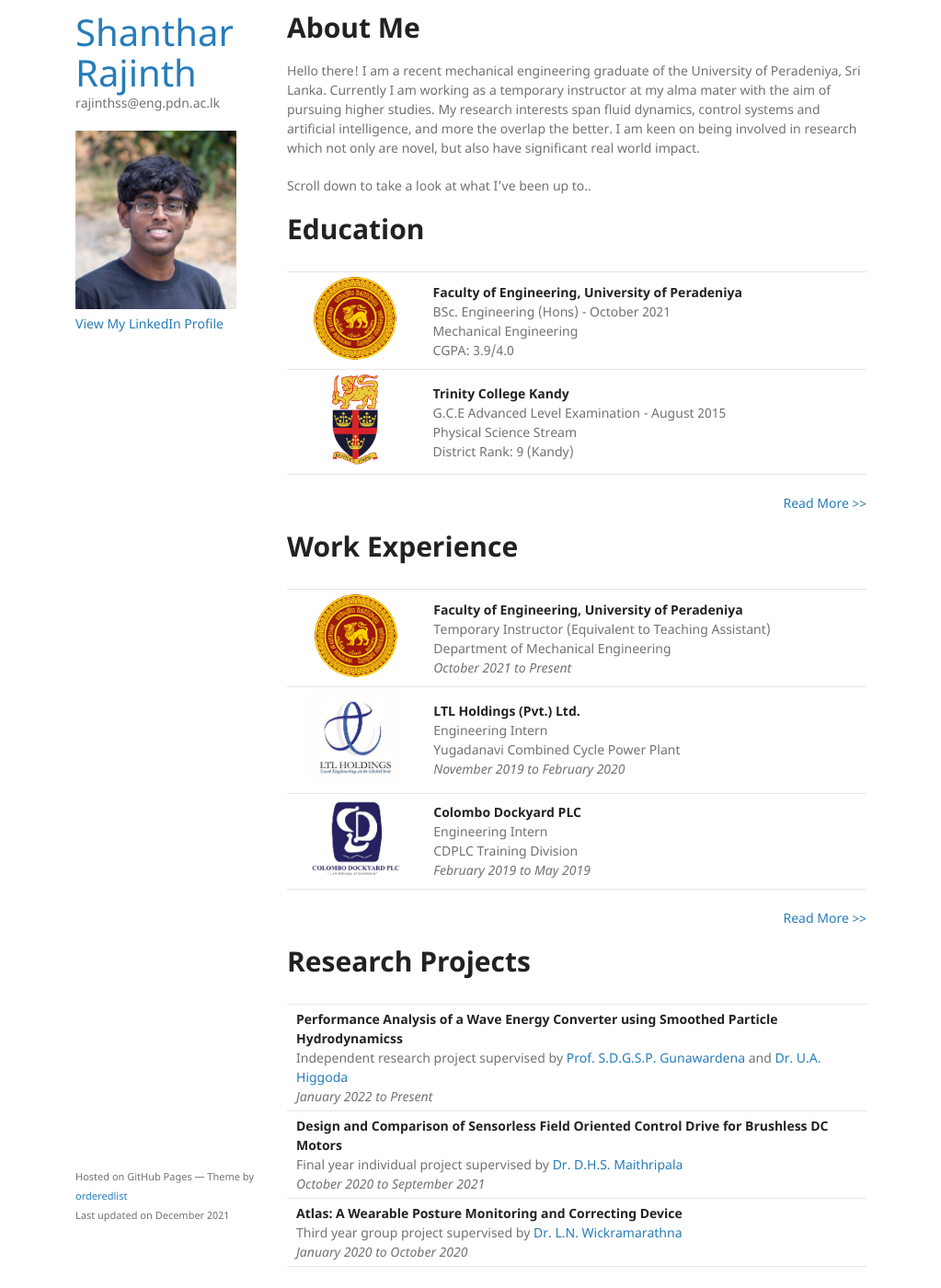
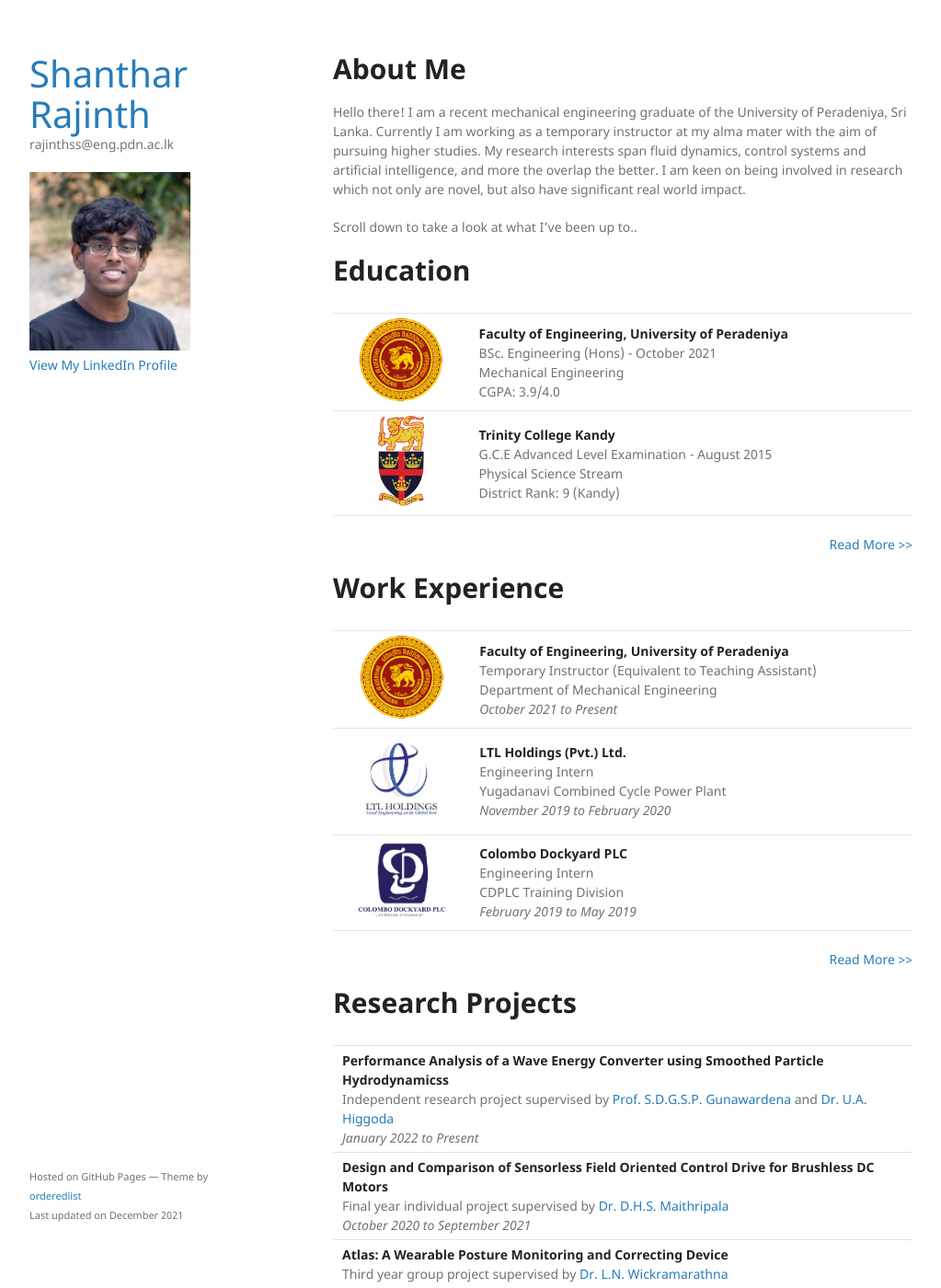
Before and after one commit to rajinthss/rajinthss.github.io, a Jekyll site: the page built from index.md, in a window 1280 px wide and 1400 px high. Shown: the whole window at 92% size, without its empty margins (128-1151 px from the left). Built offline with Jekyll 4.4.1, drawn with Linux system fonts in a browser that asks for light colours; our own code applies the rules of GitHub Pages for plain Markdown files.

Commit message:
Update jekyll-theme-minimal.scss

```diff
--- a/_sass/jekyll-theme-minimal.scss
+++ b/_sass/jekyll-theme-minimal.scss
@@ -3,7 +3,7 @@
 
 body {
   background-color: #fff;
-  padding:5px;
+  padding:50px;
   font: 14px/1.5 "Noto Sans", "Helvetica Neue", Helvetica, Arial, sans-serif;
   color:#727272;
   font-weight:400;
@@ -61,7 +61,7 @@ a:hover small {
 }
 
 .wrapper {
-  width:860px;
+  width:960px;
   margin:0 auto;
 }
 
```
